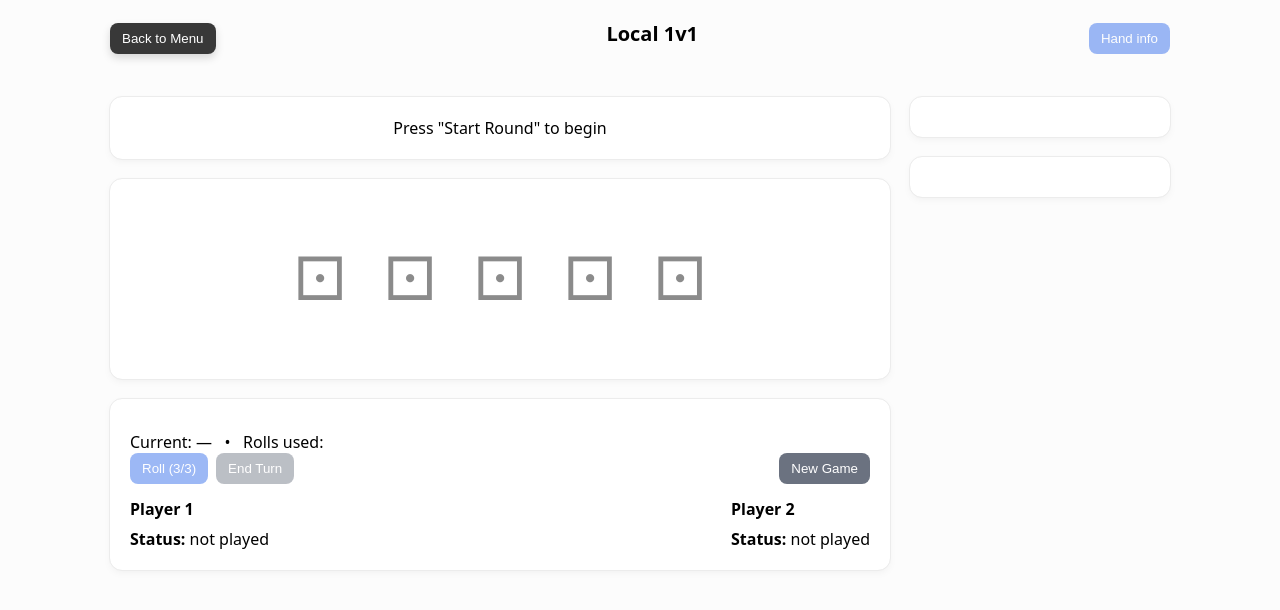
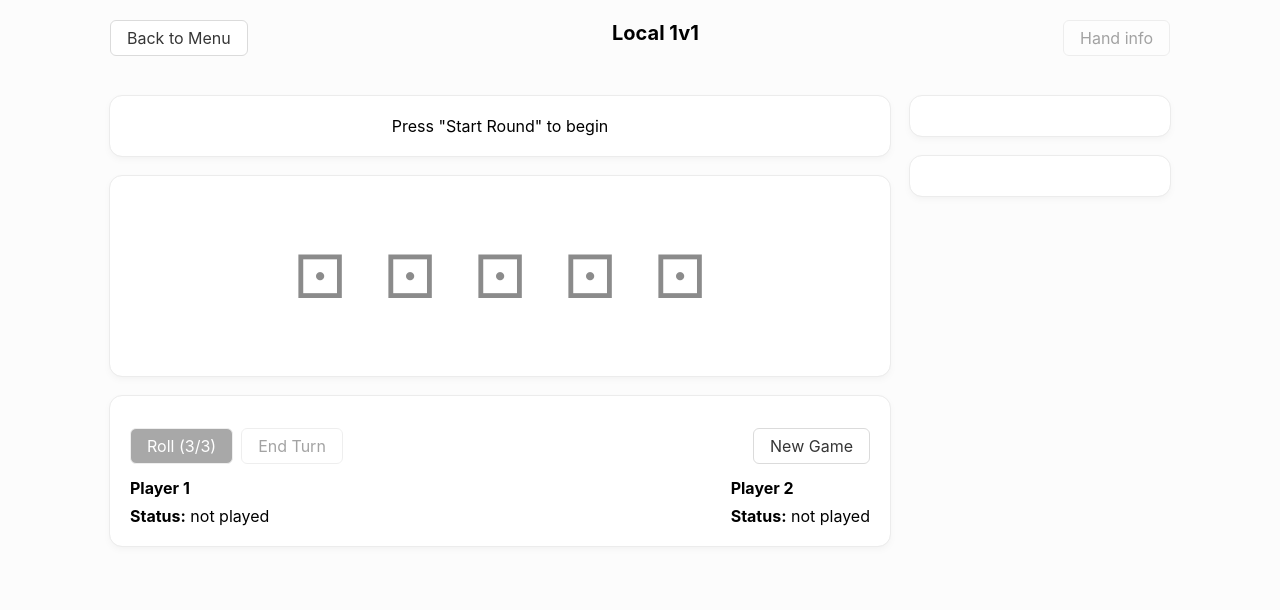
Before and after one commit to VladimirJancar/dice-poker, a plain HTML site: page local.html in a window 1280 px wide. Drawn offline with Linux system fonts and the light colour scheme.

Commit message:
buttons pretty

```diff
--- a/js/main-local.js
+++ b/js/main-local.js
@@ -9,11 +9,9 @@ const game = {
   roundActive: false
 };
 
-// Update top status and dice UI
 function updateStatus(){
   if(!game.roundActive){
     statusDiv.textContent = 'Press "Start Round" to begin';
-    currentPlayerSpan.textContent = '—';
     rollsLeftSpan.textContent = '3';
     rollBtn.disabled = true;
     endBtn.disabled = true;
@@ -22,7 +20,6 @@ function updateStatus(){
   }
   const p = game.players[game.currentPlayer];
   statusDiv.textContent = `${p.name}'s turn`;
-  currentPlayerSpan.textContent = p.name;
   rollsLeftSpan.textContent = 3-p.rollsUsed;
   // enable / disable buttons
   rollBtn.disabled = (p.rollsUsed>=3);
--- a/js/ui.js
+++ b/js/ui.js
@@ -1,4 +1,3 @@
-const currentPlayerSpan = document.getElementById('current-player');
 const rollsLeftSpan = document.getElementById('rolls-left');
 const diceDiv = document.getElementById('dice');
 const rollBtn = document.getElementById('roll-btn');
--- a/local.html
+++ b/local.html
@@ -41,9 +41,9 @@
 
                     <div class="card">
                         <div id="controls-panel" style="margin-top:12px">
-                            <div>Current: <span id="current-player">—</span> &nbsp; • &nbsp; Rolls used: </div>
+
                             <div class="controls">
-                                <button id="roll-btn">Roll (<span id="rolls-left">0</span>/3)</button>
+                                <button id="roll-btn" class="roll">Roll (<span id="rolls-left">0</span>/3)</button>
                                 <button id="end-btn" class="secondary" disabled>End Turn</button>
                                 <button id="start-btn" class="secondary">New Game</button>
                             </div>
--- a/style.css
+++ b/style.css
@@ -1,5 +1,8 @@
 :root {
-  font-family: system-ui, -apple-system, Segoe UI, Roboto, 'Helvetica Neue', Arial;
+  /* font-family: system-ui, -apple-system, Segoe UI, Roboto, 'Helvetica Neue', Arial; */
+  /* font-family: -apple-system,system-ui,"Segoe UI",Helvetica,Arial,sans-serif,"Apple Color Emoji","Segoe UI Emoji"; */
+  font-family: BlinkMacSystemFont,-apple-system,"Segoe UI",Roboto,Oxygen,Ubuntu,Cantarell,"Fira Sans","Droid Sans","Helvetica Neue",Helvetica,Arial,sans-serif;
+  /* font-family: Arial Rounded MT Bold,Helvetica Rounded,Arial,sans-serif;  */
   box-sizing: border-box;
 }
 
@@ -68,33 +71,6 @@ body {
   justify-items: center;
 }
 
-.die {
-  width: 80px;
-  height: 80px;
-  font-size: 60px;
-  color: black;
-  /* border: 1px solid #ccc; */
-  border-radius: 8px;
-  background: white;
-  /* box-shadow: 0 2px 4px rgba(0, 0, 0, 0.1); */
-  cursor: pointer;
-  display: flex;
-  align-items: center;
-  justify-content: center;
-  user-select: none;
-  transition: transform 0.2s;
-}
-
-.die:not(:disabled):hover {
-  font-size: 70px;
-}
-
-.die.held {
-  /* outline: 3px solid #f4f4f4; */
-  font-size: 56px;
-  background: #e9e9e9;
-}
-
 .controls {
   display: flex;
   gap: 8px;
@@ -108,22 +84,6 @@ body {
   max-width: 1200px;
   margin: 0 auto;
   gap: 20px;
-}
-
-#start-btn {
-  margin-left: auto;
-}
-
-.back-btn {
-  border: 0;
-  background: #383838;
-  color: white;
-  cursor: pointer;
-  box-shadow: 0 4px 8px rgba(0, 0, 0, 0.15);
-}
-
-.back-btn:hover {
-  background: #0d0d0d;
 }
 
 .card {
@@ -155,34 +115,12 @@ h1 {
   color: #334155;
 }
 
-
-
-
-button {
-  padding: 8px 12px;
-  border-radius: 8px;
-  border: 0;
-  background: #2563eb;
-  color: white;
-  cursor: pointer;
-}
-
-button.secondary {
-  background: #6b7280;
-}
-
-button:disabled {
-  opacity: 0.45;
-  cursor: not-allowed;
-}
-
 .scoreboard {
   display: flex;
   gap: 12px;
   justify-content: space-between;
   margin-top: 12px;
 }
-
 
 .result {
   margin-top: 12px;
@@ -192,7 +130,87 @@ button:disabled {
   color: #ffffff;
 }
 
-.muted {
-  color: #64748b;
-  font-size: 13px;
+/*#################### BUTTONS ####################*/
+
+button {
+  align-items: center;
+  appearance: none;
+  background-color: #fff;
+  border: 1px solid #dbdbdb;
+  border-radius: .375em;
+  box-shadow: none;
+  box-sizing: border-box;
+  color: #363636;
+  cursor: pointer;
+  display: inline-flex;
+  font-family: BlinkMacSystemFont,-apple-system,"Segoe UI",Roboto,Oxygen,Ubuntu,Cantarell,"Fira Sans","Droid Sans","Helvetica Neue",Helvetica,Arial,sans-serif;
+  font-size: 1rem;
+  /* height: 2.5em; */
+  justify-content: center;
+  /* line-height: 1.5; */
+  padding: calc(.5em - 1px) 1em;
+  position: relative;
+  text-align: center;
+  user-select: none;
+  -webkit-user-select: none;
+  /* touch-action: manipulation; */
+  vertical-align: top;
+  /* white-space: nowrap; */
 }
+
+button:active {
+  border-color: #4a4a4a;
+  outline: 0;
+}
+
+button:hover {
+  border-color: #b5b5b5;
+}
+
+#start-btn {
+  margin-left: auto;
+}
+
+button.roll {
+  background: rgb(64, 64, 64);
+  color: white;
+}
+
+button.roll:hover {
+  background: rgb(43, 43, 43);
+}
+
+button:disabled {
+  opacity: 0.45;
+  cursor: default;
+}
+
+.die {
+  width: 80px;
+  height: 80px;
+  font-size: 60px;
+  color: black;
+  border: none;
+  border-radius: 8px;
+  background: white;
+  padding: 0;
+  outline: none;
+  box-shadow: none;
+  cursor: pointer;
+  display: flex;
+  align-items: center;
+  justify-content: center;
+  user-select: none;
+  transition: transform 0.2s, font-size 0.2s;
+}
+
+.die:not(:disabled):hover {
+  font-size: 70px;
+  transform: scale(1.05);
+  border-color: transparent;
+}
+
+.die.held {
+  font-size: 56px;
+  background: #e9e9e9;
+}
```
